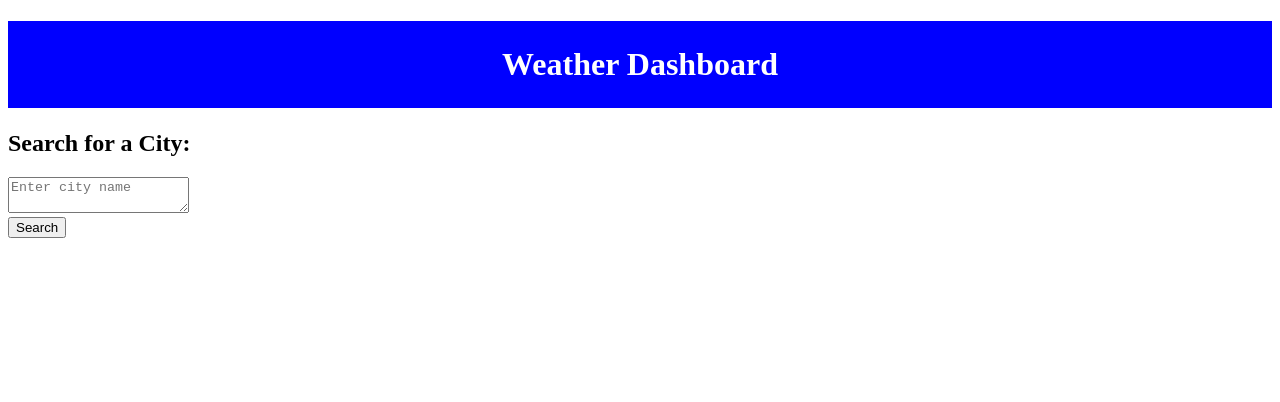
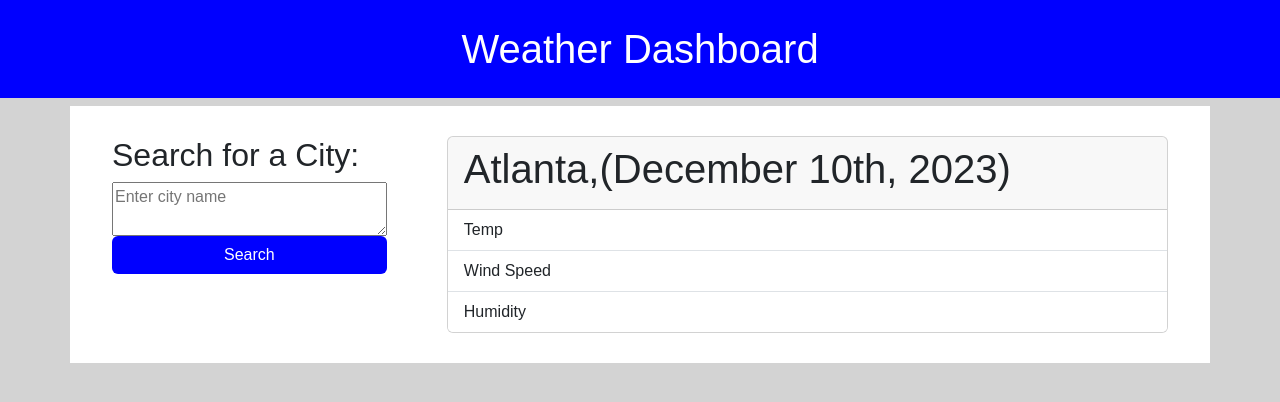
Before and after one commit to maymikb/Weather-Dashboard, a plain HTML site: page index.html in a window 1280 px wide. Drawn offline with nearby package versions, Linux system fonts and the light colour scheme.

Commit message:
weather APIs

```diff
--- a/index.html
+++ b/index.html
@@ -1,29 +1,63 @@
 <!DOCTYPE html>
 <html lang="en">
+
 <head>
+
 
   <meta charset="UTF-8" />
   <meta name="viewport" content="width=device-width, initial-scale=1.0" />
   <meta http-equiv="X-UA-Compatible" content="ie=edge" />
+  <link href="https://cdn.jsdelivr.net/npm/bootstrap@5.3.2/dist/css/bootstrap.min.css" rel="stylesheet"
+    integrity="sha384-T3c6CoIi6uLrA9TneNEoa7RxnatzjcDSCmG1MXxSR1GAsXEV/Dwwykc2MPK8M2HN" crossorigin="anonymous">
+
   <title>Weather Dashboard</title>
   <link rel="stylesheet" href="style.css">
 </head>
 
 <body>
-    <h1>Weather Dashboard</h1>
+  <h1 id= "header" >Weather Dashboard</h1>
+
+
+  <!-- <div class="container"> -->
+  <div class="container">
+    <div class="left">
+
       <h2>Search for a City:</h2>
+        <textarea type="text" id="city" placeholder="Enter city name"></textarea>
+      <button id="search" class="btn">Search</button>
 
-<div class="container">
-    <textarea type="text" id="city" placeholder="Enter city name"
-    ></textarea>
-  </div>
+      <div class="city search">
 
-  <div
-  class="city search">
-    <button id="search" class="btn">Search</button>
       </div>
 
     </div>
-<script src="./script.js" ></script>
+    <div class="right">
+      <div class="card" style="width: 100%;">
+        <div class="card-header">
+
+          <h1 id="titleHeader"> Atlanta,(December 10th, 2023)</h1>
+        </div>
+        <ul class="list-group list-group-flush">
+          <li id="temp" class="list-group-item">Temp</li>
+          <li id="wind" class="list-group-item">Wind Speed</li>
+          <li id="humidity" class="list-group-item">Humidity</li>
+        </ul>
+      </div>
+    </div>
+
+
+
+
+  </div>
+  <script src="https://cdn.jsdelivr.net/npm/bootstrap@5.3.2/dist/js/bootstrap.bundle.min.js"
+    integrity="sha384-C6RzsynM9kWDrMNeT87bh95OGNyZPhcTNXj1NW7RuBCsyN/o0jlpcV8Qyq46cDfL"
+    crossorigin="anonymous"></script>
+<script
+  src="https://code.jquery.com/jquery-3.7.1.min.js"
+  integrity="sha256-/JqT3SQfawRcv/BIHPThkBvs0OEvtFFmqPF/lYI/Cxo="
+  crossorigin="anonymous"></script>
+  <script src="https://cdn.jsdelivr.net/npm/dayjs@1/dayjs.min.js"></script>
+  <script src="./script.js"></script>
 </body>
+
 </html>
--- a/script.js
+++ b/script.js
@@ -1,4 +1,39 @@
-var weatherApiKey = 286d713499b8262e987f2093acdccf8a
+var textArea= $("#city")
+var button=$("#search")
+var h1 = $("#titleHeader")
+ var temp=$("#temp")
+ var wind= $("#wind")
+ var humidity=$("#humidity")
+
+ button.on("click", function(){
+     var weatherApiKey = "286d713499b8262e987f2093acdccf8a";
+
+     var cityName = textArea.val();
+
+     fetch("https://api.openweathermap.org/data/2.5/weather?q=" + cityName + "&appid=" + weatherApiKey + "&units=imperial")
+     .then(res => res.json())
+     .then(data => {
+        console.log(data);
+
+        var currentDate = dayjs().format("(MMMM DD, YYYY)")
+
+        h1.text(data.name + " " + currentDate)
+
+        temp.text("Temp: " + data.main.temp)
+
+        wind.text("Wind Speed: " + data.wind.speed)
+
+        humidity.text("Humidity: " + data.main.humidity)
+     })
+
+ })
 
 
-var city;
+
+// api.openweathermap.org/data/2.5/weather?q={city name}&appid={API key}
+
+// var city;
+
+
+// var queryURL = "http://api.openweathermap.org/data/2.5/weather?q=" + city + "&appid=" + APIKey;
+// //current weather data API
--- a/style.css
+++ b/style.css
@@ -1,8 +1,10 @@
 body{
+    font-family: sans-serif, Arial;
+    background-color: lightgrey;
 
 }
 
-h1{
+#header{
     color: white;
     background-color: blue;
     text-align: center;
@@ -11,3 +13,29 @@ h1{
 
 
 }
+
+#search{
+    color: white;
+    background-color: blue;
+}
+
+ .container{
+    display: flex;
+    flex-direction: row;
+    background-color: white;
+
+}
+
+.left{
+    display: flex;
+    flex-direction: column;
+    padding: 30px;
+    width: 30%;
+}
+
+.right{
+    display: flex;
+    flex-direction: column;
+    padding: 30px;
+    width: 70%;
+}
```
Also changed, not shown: 1 other file. Lines whose indentation alone changed are shown as unchanged.
